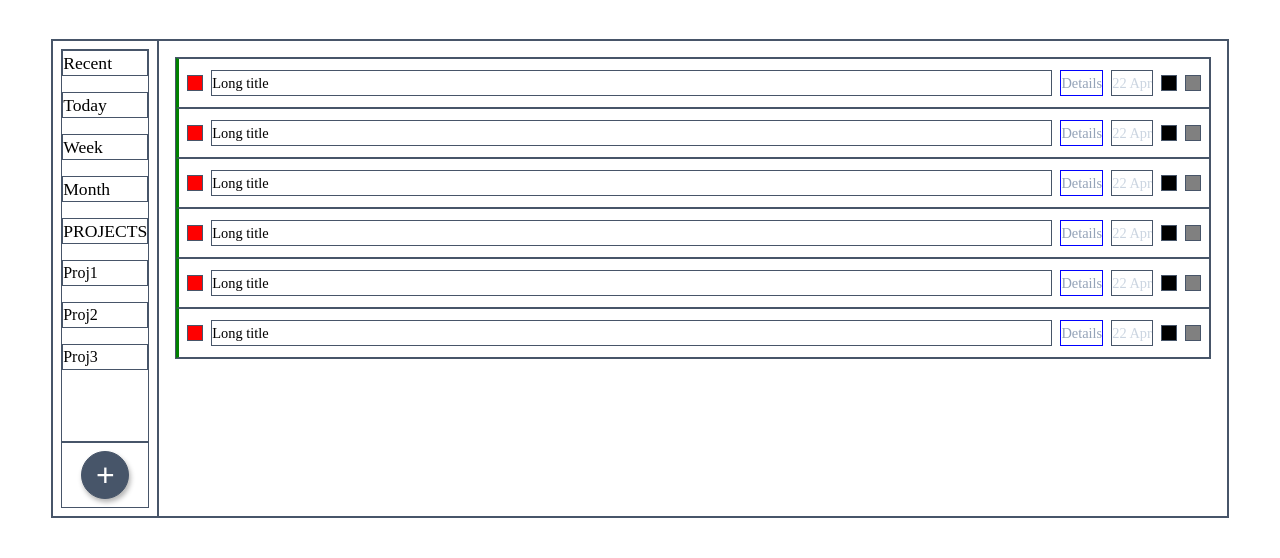
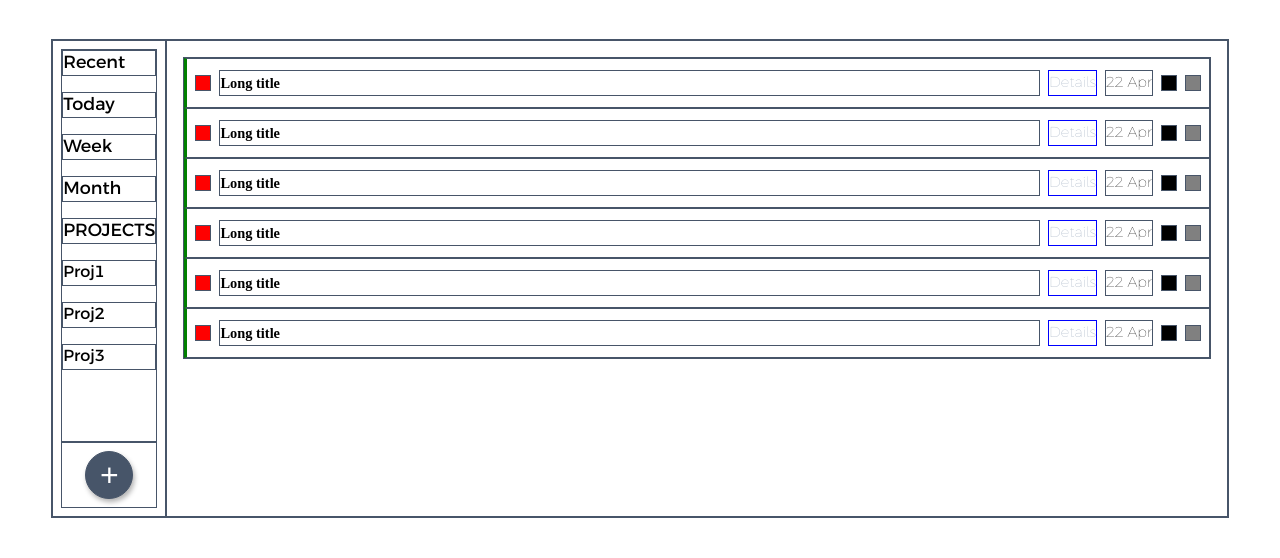
Before and after one commit to giovanniPepi/toDo, a website built with webpack: page src/index.html in a window 1280 px wide. Shown: the part 77-635 px from the top of the page. Built offline with nearby package versions, Linux system fonts and the light colour scheme; a web font is replaced by a local one.

Commit message:
Update fonts

```diff
--- a/src/style.css
+++ b/src/style.css
@@ -1,14 +1,25 @@
 @font-face {
   font-family: 'Argentum Novus';
   src: url('./font/argentum-novus/ArgentumNovus-Regular.ttf') format('truetype');
-  font-weight: normal;
+  font-weight: 600;
   font-style: normal;
 }
 @font-face {
   font-family: 'Argentum Novus';
-  src: url('./font/argentum-novus/ArgentumNovus-Bold.ttf') format('truetype');
+  src: url('./font/argentum-novus/ArgentumNovus-Medium.ttf') format('truetype');
   font-weight: bold;
+}
+@font-face {
+  font-family: 'Argentum Novus';
+  src: url('./font/argentum-novus/ArgentumNovus-Black.ttf') format('truetype');
   font-style: normal;
+  font-weight: 900;
+}
+@font-face {
+  font-family: 'Argentum Novus';
+  src: url('./font/argentum-novus/ArgentumNovus-Thin.ttf') format('truetype');
+  font-style: normal;
+  font-weight: 400;
 }
 :root {
   --slate50: #F8FAFC;
@@ -26,7 +37,7 @@
   --miniBoxSizing: clamp(8px, 1.7vw, 14px);
   --boxShadowing: 0.1rem 0.2rem .3rem rgba(0, 0, 0, 0.3);
   font-family: 'Argentum Novus';
-  font-weight: normal;
+  font-weight: 600;
 }
 html {
   height: 100%;
@@ -96,6 +107,7 @@ body {
   flex-direction: column;
   gap: var(--subItemGap);
   flex: 1;
+  font-weight: bold;
 }
 .options {
   padding: var(--subItemPadding);
@@ -108,7 +120,7 @@ body {
 }
 .title {
   font-size: 1.5rem;
-  font-weight: bold;
+  font-weight: 900;
   box-shadow: var(--boxShadowing);
 }
 /* Tasks divs */
@@ -133,9 +145,10 @@ body {
   border: 1px solid blue;
   color: var(--slate400);
   text-align: center;
+  font-weight: 400;
 }
 .listDate {
-  color: var(--slate300);
+  font-weight: 400;
   text-align: center;
 }
 .listEdit {
```
